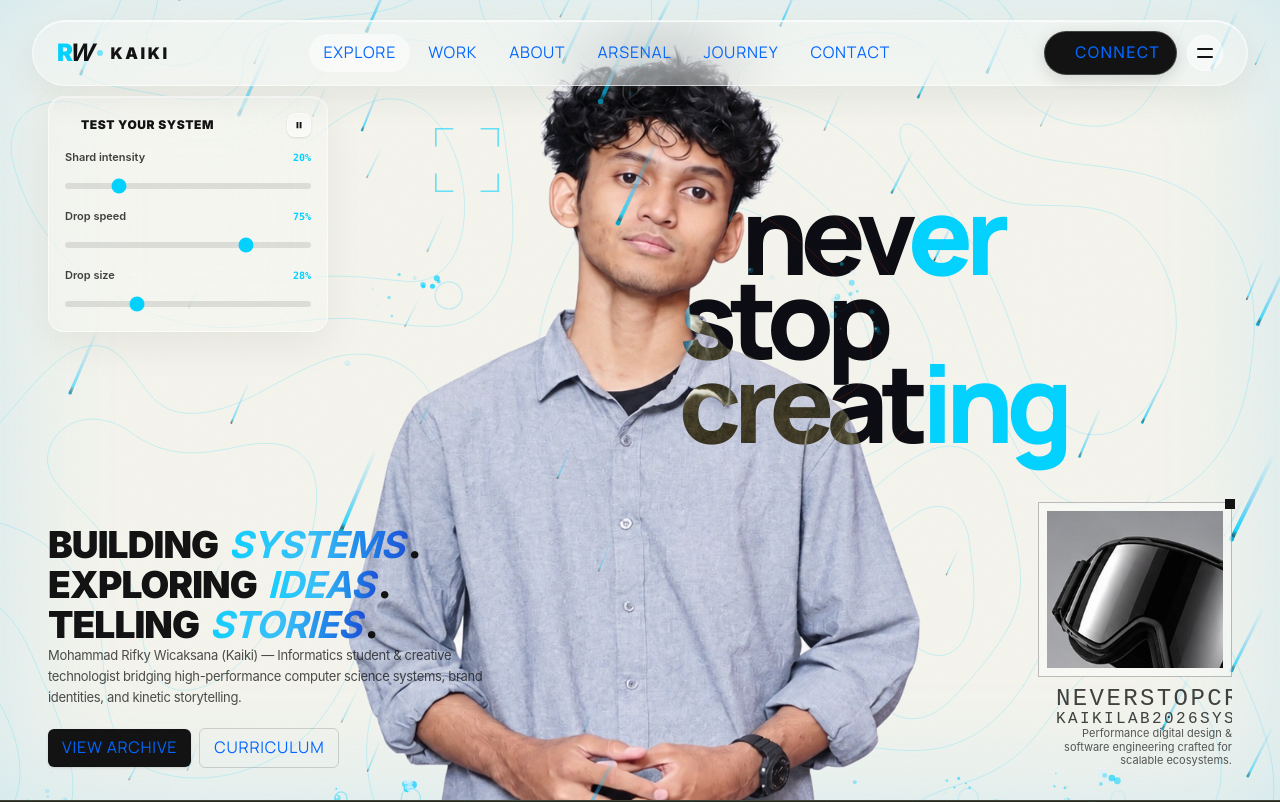
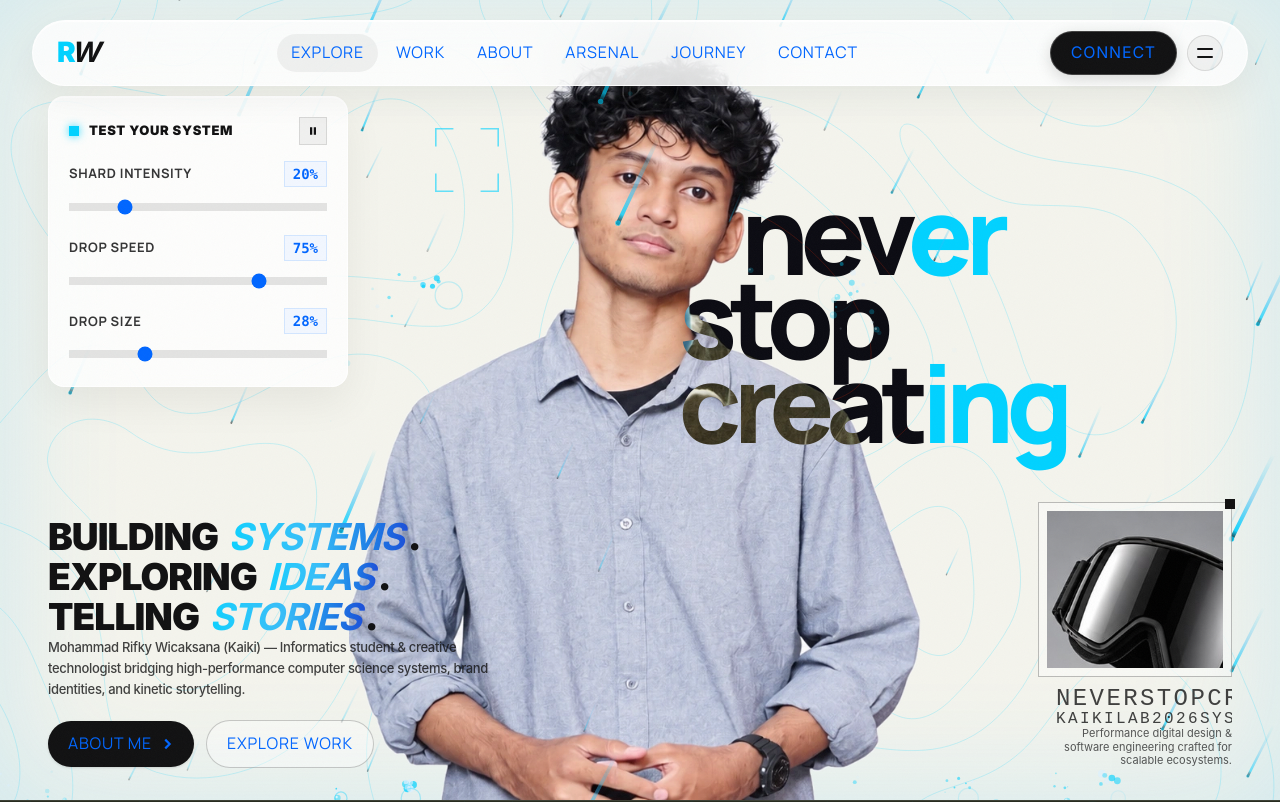
Before and after one commit to maskaiki/portonyakaikii, a Next.js app: page / in a window 1280 px wide. Shown: the top 802 px of the page. Built offline with nearby package versions, Linux system fonts and the light colour scheme; a web font is replaced by a local one.

Commit message:
fix(ui): clean white glassmorphism header & controls, square indicators, about me buttons, and minimalist section titles

```diff
--- a/components/home/ArsenalSection.tsx
+++ b/components/home/ArsenalSection.tsx
@@ -158,10 +158,11 @@ export function ArsenalSection() {
         {/* Section Header */}
         <div className="flex flex-col md:flex-row md:items-end justify-between gap-6 mb-16">
           <div className="space-y-4">
-            <span className="inline-flex items-center gap-2 px-3.5 py-1 rounded-full bg-[#141414] border border-[#2A2A2A] text-xs font-mono tracking-widest text-[#00d2ff] uppercase">
-              <span className="w-1.5 h-1.5 rounded-full bg-[#00d2ff] animate-pulse" />
-              03 // ARSENAL
-            </span>
+            <div>
+              <span className="font-display text-xs sm:text-sm font-black tracking-[0.25em] text-[#00d2ff] uppercase">
+                ARSENAL
+              </span>
+            </div>
             <h2 className="text-4xl sm:text-6xl lg:text-7xl font-black uppercase tracking-tight text-[#EFEFE5] leading-[0.95]">
               SKILLS &amp; <br />
               <span className="font-serif italic font-normal bg-gradient-to-r from-[#00d2ff] via-[#38bdf8] to-[#1d4ed8] bg-clip-text text-transparent">
--- a/components/home/BottomIntro.tsx
+++ b/components/home/BottomIntro.tsx
@@ -14,9 +14,9 @@ export function BottomIntro({ className = "" }: BottomIntroProps) {
       transition={{ duration: 0.8, delay: 0.2, ease: [0.16, 1, 0.3, 1] }}
       className={`z-25 flex flex-col items-start text-left select-none max-w-[340px] sm:max-w-[440px] lg:max-w-[500px] ${className}`}
     >
-      {/* Kaiki's Original Signature Kinetic Headline */}
+      {/* Kaiki's Signature Kinetic Headline - High Contrast Solid Black */}
       <h2
-        className="font-display font-black tracking-tight leading-[1.08] uppercase text-[#111112] dark:text-[#efefe5]"
+        className="font-display font-black tracking-tight leading-[1.08] uppercase text-[#111112]"
         style={{ fontSize: "clamp(26px, 2.9vw, 50px)" }}
       >
         BUILDING{" "}
@@ -39,23 +39,26 @@ export function BottomIntro({ className = "" }: BottomIntroProps) {
       </h2>
 
       {/* Subtitle Description */}
-      <p className="mt-3 sm:mt-4 font-sans text-xs sm:text-[13px] text-[#111112]/75 dark:text-[#efefe5]/75 leading-relaxed tracking-tight max-w-md">
+      <p className="mt-3 sm:mt-4 font-sans text-xs sm:text-[13px] text-[#111112]/80 font-medium leading-relaxed tracking-tight max-w-md">
         Mohammad Rifky Wicaksana (Kaiki) — Informatics student & creative technologist bridging high-performance computer science systems, brand identities, and kinetic storytelling.
       </p>
 
-      {/* Quick Action Badges */}
-      <div className="flex items-center gap-2 mt-4 pt-1">
+      {/* Meaningful Action Buttons: ABOUT ME & EXPLORE WORK */}
+      <div className="flex items-center gap-3 mt-4 pt-1">
+        <a
+          href="#about"
+          className="inline-flex items-center gap-2 px-5 py-2.5 rounded-full bg-[#111112] text-white font-manrope text-xs font-bold uppercase tracking-wider hover:bg-[#0066FF] transition-all duration-200 shadow-sm"
+        >
+          <span>About Me</span>
+          <svg className="w-3.5 h-3.5" viewBox="0 0 16 16" fill="none" stroke="currentColor" strokeWidth="2.5">
+            <path d="M6 3l5 5-5 5" />
+          </svg>
+        </a>
         <a
           href="#work"
-          className="px-3.5 py-1.5 rounded-md bg-[#111112] text-white font-manrope text-[10px] sm:text-[11px] font-bold uppercase tracking-wider hover:bg-[#00d2ff] hover:text-black transition-colors shadow-sm"
+          className="inline-flex items-center gap-2 px-5 py-2.5 rounded-full border border-black/20 hover:border-black bg-white/40 hover:bg-white text-[#111112] font-manrope text-xs font-bold uppercase tracking-wider transition-all duration-200"
         >
-          View Archive
-        </a>
-        <a
-          href="#about"
-          className="px-3.5 py-1.5 rounded-md border border-black/15 dark:border-white/15 text-[#111112] dark:text-[#efefe5] font-manrope text-[10px] sm:text-[11px] font-bold uppercase tracking-wider hover:border-[#00d2ff] hover:text-[#00d2ff] transition-colors"
-        >
-          Curriculum
+          <span>Explore Work</span>
         </a>
       </div>
     </motion.div>
--- a/components/home/JourneySection.tsx
+++ b/components/home/JourneySection.tsx
@@ -64,10 +64,11 @@ export function JourneySection() {
         {/* Section Header */}
         <div className="flex flex-col md:flex-row md:items-end justify-between gap-6 mb-20">
           <div className="space-y-4">
-            <span className="inline-flex items-center gap-2 px-3.5 py-1 rounded-full bg-[#141414] border border-[#2A2A2A] text-xs font-mono tracking-widest text-[#00d2ff] uppercase">
-              <span className="w-1.5 h-1.5 rounded-full bg-[#00d2ff] animate-pulse" />
-              04 // JOURNEY
-            </span>
+            <div>
+              <span className="font-display text-xs sm:text-sm font-black tracking-[0.25em] text-[#00d2ff] uppercase">
+                JOURNEY
+              </span>
+            </div>
             <h2 className="text-4xl sm:text-6xl lg:text-7xl font-black uppercase tracking-tight text-[#EFEFE5] leading-[0.95]">
               EXPERIENCE &amp; <br />
               <span className="font-serif italic font-normal bg-gradient-to-r from-[#00d2ff] via-[#38bdf8] to-[#1d4ed8] bg-clip-text text-transparent">
--- a/components/home/WeatherControlPanel.tsx
+++ b/components/home/WeatherControlPanel.tsx
@@ -29,13 +29,14 @@ export function WeatherControlPanel({
 
   return (
     <div
-      className={`z-30 w-[240px] sm:w-[280px] p-3.5 sm:p-4 rounded-2xl bg-white/20 dark:bg-black/30 backdrop-blur-2xl border border-white/60 dark:border-white/15 shadow-[0_14px_40px_rgba(0,0,0,0.06),inset_0_1px_1px_rgba(255,255,255,0.75)] text-[#111112] dark:text-[#efefe5] transition-all duration-300 ${className}`}
+      className={`z-30 w-[260px] sm:w-[300px] p-4 sm:p-5 rounded-2xl bg-white/80 backdrop-blur-2xl border border-white/90 shadow-[0_16px_40px_rgba(0,0,0,0.06),inset_0_1px_1px_rgba(255,255,255,1)] text-[#111112] transition-all duration-300 ${className}`}
     >
       {/* Heading Row */}
       <div className="flex items-center justify-between gap-2">
-        <div className="flex items-center gap-2">
-          <span className="w-2 h-2 rounded-full bg-[#00d2ff] animate-ping" />
-          <h2 className="font-display text-[11px] sm:text-xs font-black uppercase tracking-wider text-[#111112] dark:text-white">
+        <div className="flex items-center gap-2.5">
+          {/* Square Indicator (No dots) */}
+          <span className="w-2.5 h-2.5 rounded-none bg-[#00d2ff] shrink-0 shadow-[0_0_8px_rgba(0,210,255,0.8)]" />
+          <h2 className="font-display text-xs sm:text-[13px] font-black uppercase tracking-wider text-[#111112]">
             TEST YOUR SYSTEM
           </h2>
         </div>
@@ -45,7 +46,7 @@ export function WeatherControlPanel({
           <button
             type="button"
             onClick={() => setIsExpanded(!isExpanded)}
-            className="sm:hidden p-1 text-black/60 dark:text-white/60 hover:text-black dark:hover:text-white"
+            className="sm:hidden p-1 text-black/60 hover:text-black"
             aria-label={isExpanded ? "Collapse controls" : "Expand controls"}
           >
             <svg
@@ -61,24 +62,24 @@ export function WeatherControlPanel({
             </svg>
           </button>
 
-          {/* Pause / Play Button */}
+          {/* Pause / Play Button (Square shape) */}
           <button
             type="button"
             onClick={onTogglePause}
-            className={`w-6 h-6 rounded-lg flex items-center justify-center backdrop-blur-md border transition-all duration-200 ${
+            className={`w-7 h-7 rounded-none flex items-center justify-center border transition-all duration-200 ${
               isPaused
-                ? "bg-[#00d2ff] text-white border-[#00d2ff] shadow-[0_0_12px_rgba(0,210,255,0.5)]"
-                : "bg-white/40 dark:bg-white/10 border-white/60 dark:border-white/20 text-[#111112] dark:text-white hover:bg-white/60 dark:hover:bg-white/20 shadow-sm"
+                ? "bg-[#00d2ff] text-black border-[#00d2ff] shadow-[0_0_10px_rgba(0,210,255,0.5)]"
+                : "bg-black/5 hover:bg-black/10 border-black/10 text-[#111112]"
             }`}
             title={isPaused ? "Resume particle simulation" : "Pause particle simulation"}
             aria-label={isPaused ? "Resume particle simulation" : "Pause particle simulation"}
           >
             {isPaused ? (
-              <svg className="w-2.5 h-2.5 fill-current" viewBox="0 0 16 16">
+              <svg className="w-3 h-3 fill-current" viewBox="0 0 16 16">
                 <path d="m5 2 9 6-9 6z" />
               </svg>
             ) : (
-              <svg className="w-2.5 h-2.5 fill-current" viewBox="0 0 16 16">
+              <svg className="w-3 h-3 fill-current" viewBox="0 0 16 16">
                 <path d="M4 3h3v10H4zM9 3h3v10H9z" />
               </svg>
             )}
@@ -88,15 +89,19 @@ export function WeatherControlPanel({
 
       {/* Sliders Area (Always visible on desktop, toggleable on mobile) */}
       <div
-        className={`space-y-3 pt-3 transition-all duration-200 ${
+        className={`space-y-4 pt-4 transition-all duration-200 ${
           isExpanded ? "block" : "hidden sm:block"
         }`}
       >
         {/* Shard Intensity */}
-        <div className="space-y-1">
-          <div className="flex justify-between items-center text-[10px] sm:text-[11px] font-sans font-semibold text-black/75 dark:text-white/75">
-            <span>Shard intensity</span>
-            <span className="font-mono text-[10px] font-bold text-[#00d2ff]">{intensity}%</span>
+        <div className="space-y-1.5">
+          <div className="flex justify-between items-center">
+            <span className="font-manrope text-xs sm:text-[13px] font-bold uppercase tracking-wider text-[#111112]/85">
+              Shard intensity
+            </span>
+            <span className="font-mono text-xs sm:text-sm font-black text-[#0066FF] bg-blue-50/80 px-2 py-0.5 rounded-none border border-blue-200/60">
+              {intensity}%
+            </span>
           </div>
           <input
             type="range"
@@ -104,15 +109,19 @@ export function WeatherControlPanel({
             max="100"
             value={intensity}
             onChange={(e) => onIntensityChange(Number(e.target.value))}
-            className="w-full h-1.5 bg-black/10 dark:bg-white/20 rounded-lg appearance-none cursor-pointer accent-[#00d2ff]"
+            className="w-full h-2 bg-black/10 rounded-none appearance-none cursor-pointer accent-[#0066FF]"
           />
         </div>
 
         {/* Drop Speed */}
-        <div className="space-y-1">
-          <div className="flex justify-between items-center text-[10px] sm:text-[11px] font-sans font-semibold text-black/75 dark:text-white/75">
-            <span>Drop speed</span>
-            <span className="font-mono text-[10px] font-bold text-[#00d2ff]">{speed}%</span>
+        <div className="space-y-1.5">
+          <div className="flex justify-between items-center">
+            <span className="font-manrope text-xs sm:text-[13px] font-bold uppercase tracking-wider text-[#111112]/85">
+              Drop speed
+            </span>
+            <span className="font-mono text-xs sm:text-sm font-black text-[#0066FF] bg-blue-50/80 px-2 py-0.5 rounded-none border border-blue-200/60">
+              {speed}%
+            </span>
           </div>
           <input
             type="range"
@@ -120,15 +129,19 @@ export function WeatherControlPanel({
             max="100"
             value={speed}
             onChange={(e) => onSpeedChange(Number(e.target.value))}
-            className="w-full h-1.5 bg-black/10 dark:bg-white/20 rounded-lg appearance-none cursor-pointer accent-[#00d2ff]"
+            className="w-full h-2 bg-black/10 rounded-none appearance-none cursor-pointer accent-[#0066FF]"
           />
         </div>
 
         {/* Drop Size */}
-        <div className="space-y-1">
-          <div className="flex justify-between items-center text-[10px] sm:text-[11px] font-sans font-semibold text-black/75 dark:text-white/75">
-            <span>Drop size</span>
-            <span className="font-mono text-[10px] font-bold text-[#00d2ff]">{size}%</span>
+        <div className="space-y-1.5">
+          <div className="flex justify-between items-center">
+            <span className="font-manrope text-xs sm:text-[13px] font-bold uppercase tracking-wider text-[#111112]/85">
+              Drop size
+            </span>
+            <span className="font-mono text-xs sm:text-sm font-black text-[#0066FF] bg-blue-50/80 px-2 py-0.5 rounded-none border border-blue-200/60">
+              {size}%
+            </span>
           </div>
           <input
             type="range"
@@ -136,7 +149,7 @@ export function WeatherControlPanel({
             max="100"
             value={size}
             onChange={(e) => onSizeChange(Number(e.target.value))}
-            className="w-full h-1.5 bg-black/10 dark:bg-white/20 rounded-lg appearance-none cursor-pointer accent-[#00d2ff]"
+            className="w-full h-2 bg-black/10 rounded-none appearance-none cursor-pointer accent-[#0066FF]"
           />
         </div>
       </div>
--- a/components/layout/Navigation.tsx
+++ b/components/layout/Navigation.tsx
@@ -36,50 +36,37 @@ export function Navigation() {
     <>
       <header className="fixed top-3 sm:top-5 inset-x-0 z-50 px-3 sm:px-6 md:px-8 max-w-7xl mx-auto transition-all duration-300">
         <div
-          className={`w-full rounded-full transition-all duration-300 px-4 sm:px-6 py-2 sm:py-2.5 flex items-center justify-between backdrop-blur-2xl ${
+          className={`w-full rounded-full transition-all duration-300 px-5 sm:px-6 py-2 sm:py-2.5 flex items-center justify-between backdrop-blur-2xl ${
             scrolled
-              ? "bg-[#0A0A0A]/85 border border-white/10 shadow-[0_16px_40px_rgba(0,0,0,0.4),inset_0_1px_1px_rgba(255,255,255,0.15)] text-[#efefe5]"
-              : "bg-white/25 dark:bg-black/35 border border-white/60 dark:border-white/15 shadow-[0_12px_36px_rgba(0,0,0,0.06),inset_0_1px_1px_rgba(255,255,255,0.85)] text-[#111112]"
+              ? "bg-[#0A0A0A]/90 border border-white/10 shadow-[0_16px_40px_rgba(0,0,0,0.4),inset_0_1px_1px_rgba(255,255,255,0.15)] text-[#efefe5]"
+              : "bg-white/80 border border-white/90 shadow-[0_12px_36px_rgba(0,0,0,0.05),inset_0_1px_1px_rgba(255,255,255,1)] text-[#111112]"
           }`}
         >
-          {/* Left: Aesthetic Unboxed RW Monogram + KAIKI */}
+          {/* Left: Aesthetic Clean RW Monogram (No dots, No KAIKI) */}
           <a
             href="#hero"
-            className="flex items-center gap-2 text-left group select-none transition-transform duration-200 hover:scale-[1.03]"
+            className="flex items-center text-left group select-none transition-transform duration-200 hover:scale-[1.03]"
             aria-label="Kaiki — Back to Top"
           >
-            {/* Aesthetic Unboxed Typographic RW Monogram */}
             <div className="flex items-baseline tracking-tighter leading-none">
-              <span className="font-display text-xl sm:text-2xl font-black tracking-tight text-[#00d2ff] transition-transform duration-300 group-hover:-translate-y-0.5">
+              <span className="font-display text-2xl sm:text-[1.75rem] font-black tracking-tight text-[#00d2ff] transition-transform duration-300 group-hover:-translate-y-0.5">
                 R
               </span>
               <span
-                className={`font-brier italic text-xl sm:text-2xl font-bold -ml-1 transition-colors duration-300 ${
+                className={`font-brier italic text-2xl sm:text-[1.75rem] font-bold -ml-1 transition-colors duration-300 ${
                   scrolled ? "text-[#efefe5]" : "text-[#111112]"
                 } group-hover:text-[#00d2ff]`}
               >
                 W
               </span>
-              <span className="w-1.5 h-1.5 rounded-full bg-[#00d2ff] ml-1 self-center animate-pulse" />
             </div>
-
-            {/* Brand Name Text: KAIKI */}
-            <span
-              className={`font-display text-sm sm:text-base font-black tracking-[0.16em] uppercase transition-colors duration-200 ${
-                scrolled
-                  ? "text-[#efefe5] group-hover:text-[#00d2ff]"
-                  : "text-[#111112] group-hover:text-[#00d2ff]"
-              }`}
-            >
-              KAIKI
-            </span>
           </a>
 
           {/* Center: Desktop Anchor Links Navigation (Minimal Glass Pill Nav) */}
           <nav className="hidden lg:flex items-center gap-1">
             <a
               href="#hero"
-              className="px-3.5 py-1.5 rounded-full font-manrope text-[11px] font-extrabold uppercase tracking-wider text-[#111112] dark:text-white bg-white/50 dark:bg-white/15 backdrop-blur-md transition-all duration-200"
+              className="px-3.5 py-1.5 rounded-full font-manrope text-[11px] font-extrabold uppercase tracking-wider text-[#111112] bg-black/5 hover:bg-black/10 transition-all duration-200"
             >
               Explore
             </a>
@@ -87,25 +74,24 @@ export function Navigation() {
               <a
                 key={href}
                 href={href}
-                className="px-3.5 py-1.5 rounded-full font-manrope text-[11px] font-extrabold uppercase tracking-wider text-[#111112]/75 dark:text-[#efefe5]/75 hover:text-[#111112] dark:hover:text-white hover:bg-white/50 dark:hover:bg-white/10 transition-all duration-200"
+                className="px-3.5 py-1.5 rounded-full font-manrope text-[11px] font-extrabold uppercase tracking-wider text-[#111112]/75 hover:text-[#111112] hover:bg-black/5 transition-all duration-200"
               >
                 {label}
               </a>
             ))}
           </nav>
 
-          {/* Right: Glassmorphism CONNECT Button + Mobile Hamburger Menu */}
+          {/* Right: Glassmorphism CONNECT Button (No dots) + Mobile Hamburger Menu */}
           <div className="flex items-center gap-2.5">
             <a
               href="#contact"
-              className={`inline-flex items-center gap-2 px-4 py-1.5 sm:py-2 rounded-full font-display text-xs font-black uppercase tracking-wider transition-all duration-200 transform hover:-translate-y-0.5 border ${
+              className={`inline-flex items-center justify-center px-5 py-1.5 sm:py-2 rounded-full font-display text-xs font-black uppercase tracking-wider transition-all duration-200 transform hover:-translate-y-0.5 border ${
                 scrolled
                   ? "bg-white text-black hover:bg-[#00d2ff] hover:text-black border-transparent shadow-[0_4px_16px_rgba(255,255,255,0.2)]"
                   : "bg-[#111112] text-white hover:bg-[#00d2ff] hover:text-black border-white/20 shadow-[0_4px_16px_rgba(0,0,0,0.15)]"
               }`}
             >
-              <span className="w-1.5 h-1.5 rounded-full bg-[#00d2ff] animate-ping" />
-              <span>CONNECT</span>
+              CONNECT
             </a>
 
             {/* Circular Glass Hamburger Button */}
@@ -114,7 +100,7 @@ export function Navigation() {
               className={`w-9 h-9 flex flex-col items-center justify-center gap-1.5 rounded-full backdrop-blur-md transition-all duration-200 focus:outline-none focus:ring-2 focus:ring-[#00d2ff] ${
                 scrolled
                   ? "border border-white/15 hover:border-[#00d2ff] bg-white/10 text-white"
-                  : "border border-white/60 dark:border-white/20 hover:border-[#00d2ff] bg-white/40 dark:bg-white/10 text-[#111112]"
+                  : "border border-black/10 hover:border-[#00d2ff] bg-black/5 text-[#111112]"
               }`}
               aria-label={menuOpen ? "Close menu" : "Open menu"}
               aria-expanded={menuOpen}
```
Also changed, not shown: components/home/AboutSection.tsx (+4 -6 lines), components/home/SelectedWorkSection.tsx (+3 -4 lines).
